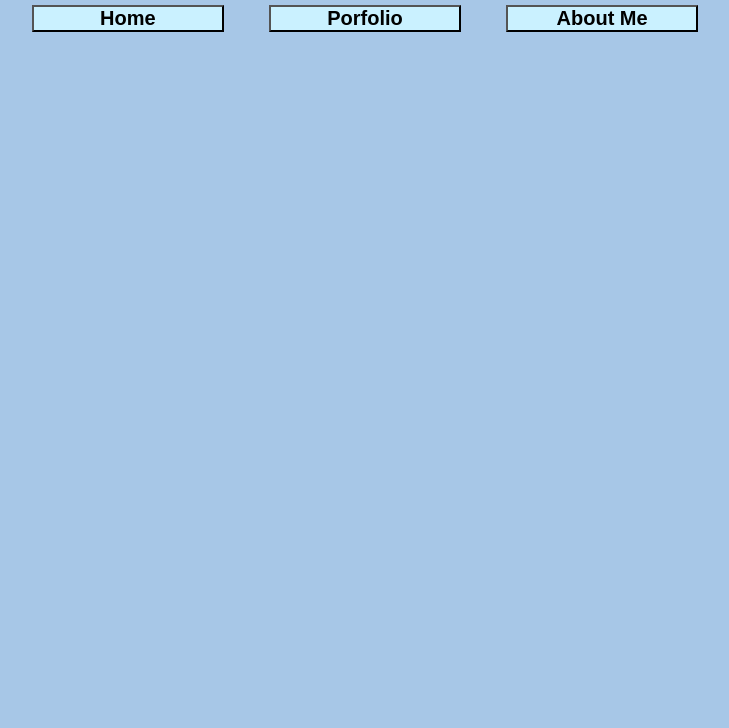
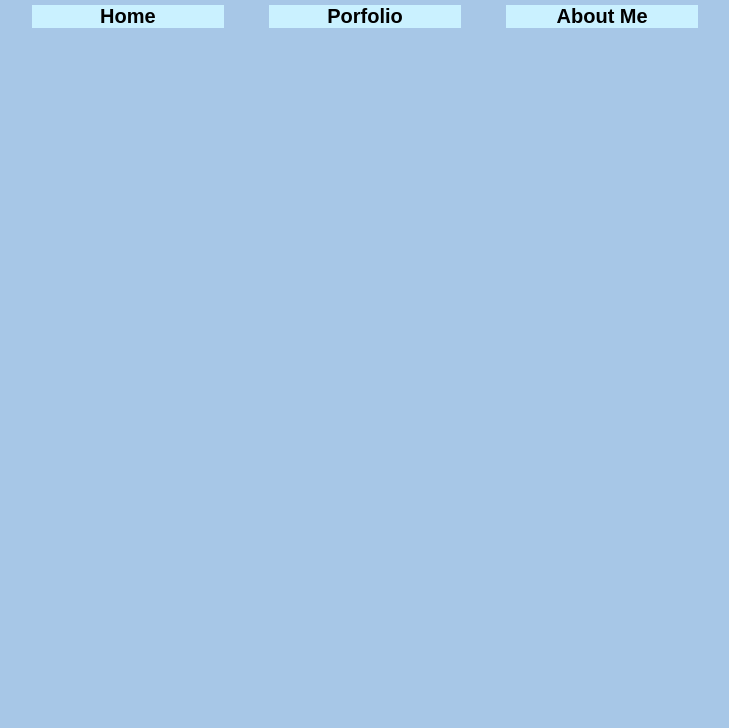
Before and after one commit to IlaG264/IlaG264.github.io, a plain HTML site: page index.html in a window 1280 px wide. Shown: the part 72-800 px from the top of the page, without its empty margins (275-1004 px from the left). Drawn offline with Linux system fonts and the light colour scheme.

Commit message:
Update index.html

```diff
--- a/index.html
+++ b/index.html
@@ -19,6 +19,7 @@
 				margin:20px;
 				width: 15%;
 				font-size: 20px;
+				border: 0px solid blue;
 			}
 			<b>
 			</b>
```
